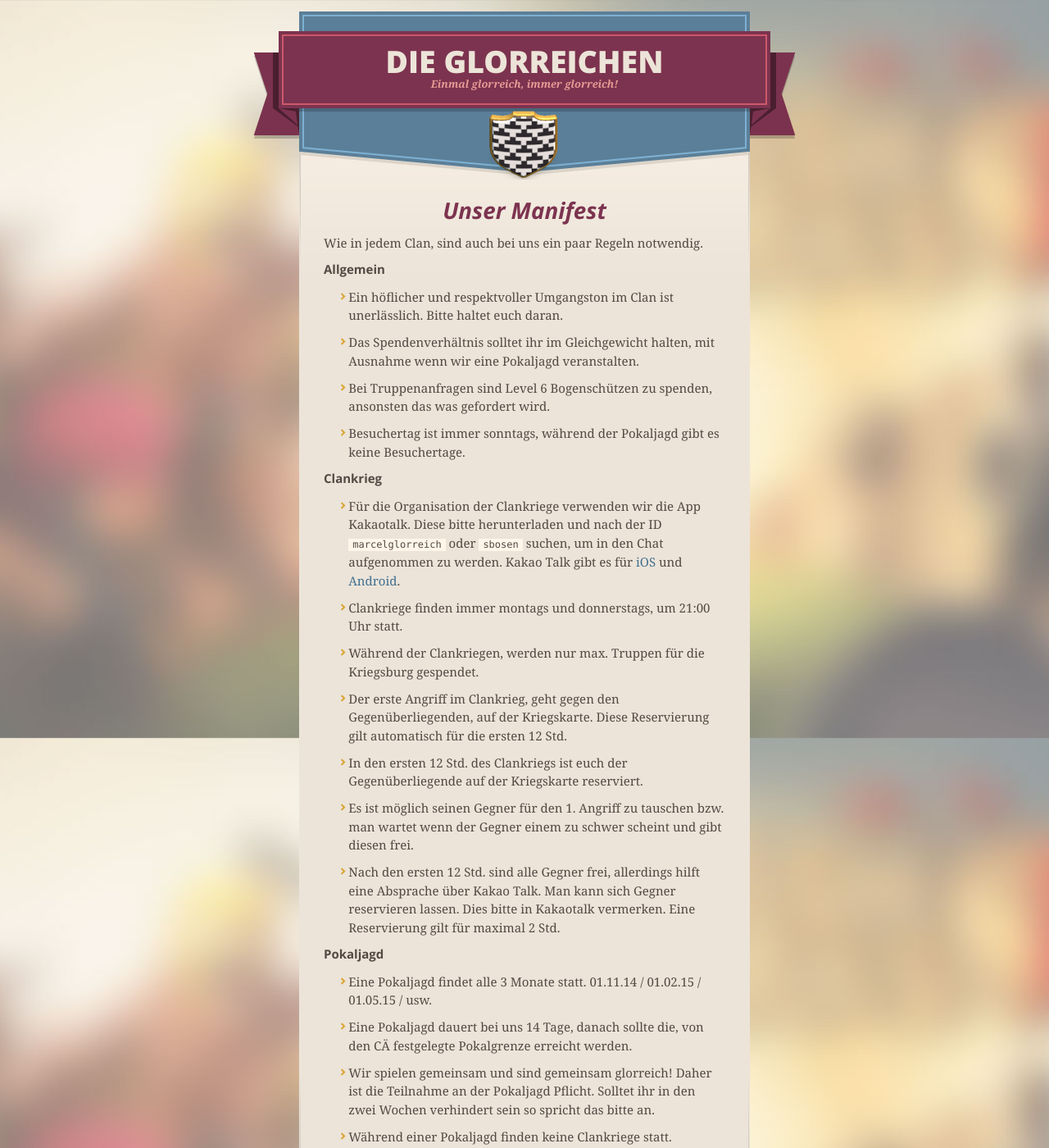
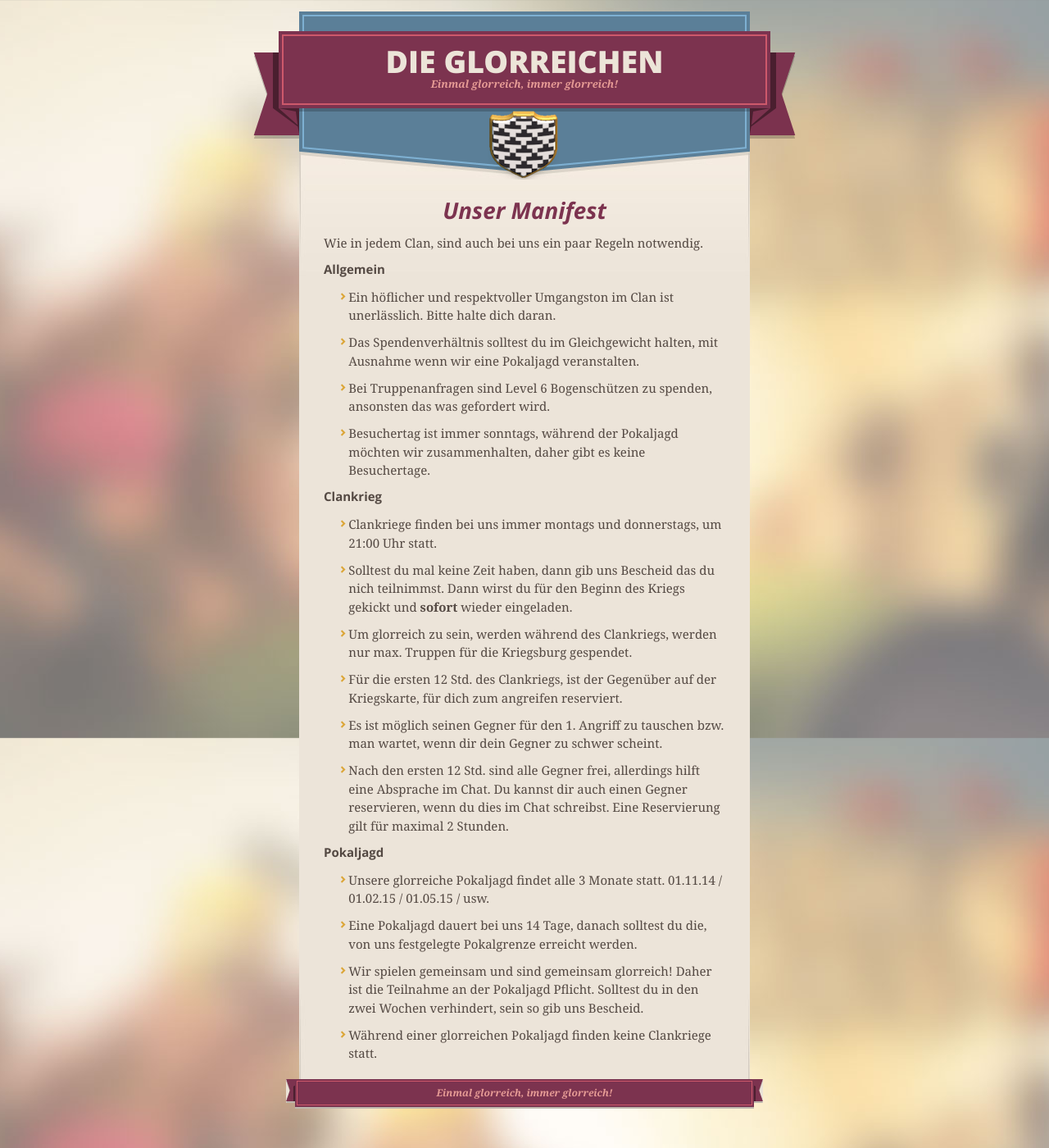
Before and after one commit to glorreich/glorreich.github.io, a Jekyll site: the page built from _posts/2014-11-20-manifest.markdown, in a window 1280 px wide and 1400 px high. Shown: the whole window at 82% size. Built offline with Jekyll 4.4.1, drawn with Linux system fonts in a browser that asks for light colours; nearby versions of some CDN libraries.

Commit message:
Update 2014-11-20-manifest.markdown

```diff
--- a/_posts/2014-11-20-manifest.markdown
+++ b/_posts/2014-11-20-manifest.markdown
@@ -10,35 +10,36 @@
 
 # Allgemein
 
-* Ein höflicher und respektvoller Umgangston im Clan ist unerlässlich. Bitte haltet euch daran.
+* Ein höflicher und respektvoller Umgangston im Clan ist unerlässlich. Bitte halte dich daran.
 
-* Das Spendenverhältnis solltet ihr im Gleichgewicht halten, mit Ausnahme wenn wir eine Pokaljagd veranstalten.
+* Das Spendenverhältnis solltest du im Gleichgewicht halten, mit Ausnahme wenn wir eine Pokaljagd veranstalten.
 
 * Bei Truppenanfragen sind Level 6 Bogenschützen zu spenden, ansonsten das was gefordert wird.
 
-* Besuchertag ist immer sonntags, während der Pokaljagd gibt es keine Besuchertage.
+* Besuchertag ist immer sonntags, während der Pokaljagd möchten wir zusammenhalten, daher gibt es keine Besuchertage.
 
 # Clankrieg
 
-* Für die Organisation der Clankriege verwenden wir die App Kakaotalk. Diese bitte herunterladen und nach der ID `marcelglorreich` oder `sbosen` suchen, um in den Chat aufgenommen zu werden. Kakao Talk gibt es für [iOS](https://itunes.apple.com/de/app/kakaotalk-messenger/id362057947?mt=8&uo=4) und [Android](https://play.google.com/store/apps/details?id=com.kakao.talk).
+<!-- * Für die Organisation der Clankriege verwenden wir die App Kakaotalk. Diese bitte herunterladen und nach der ID `marcelglorreich` oder `sbosen` suchen, um in den Chat aufgenommen zu werden. Kakao Talk gibt es für [iOS](https://itunes.apple.com/de/app/kakaotalk-messenger/id362057947?mt=8&uo=4) und [Android](https://play.google.com/store/apps/details?id=com.kakao.talk). -->
 
-* Clankriege finden immer montags und donnerstags, um 21:00 Uhr statt.
+* Clankriege finden bei uns immer montags und donnerstags, um 21:00 Uhr statt.
 
-* Während der Clankriegen, werden nur max. Truppen für die Kriegsburg gespendet.
+* Solltest du mal keine Zeit haben, dann gib uns Bescheid das du nich teilnimmst. Dann wirst du für den Beginn des Kriegs gekickt und **sofort** wieder eingeladen.
 
-* Der erste Angriff im Clankrieg, geht gegen den Gegenüberliegenden, auf der Kriegskarte. Diese Reservierung gilt automatisch für die ersten 12 Std.
-* In den ersten 12 Std. des Clankriegs ist euch der Gegenüberliegende auf der Kriegskarte reserviert.
+* Um glorreich zu sein, werden während des Clankriegs, werden nur max. Truppen für die Kriegsburg gespendet.
 
-* Es ist möglich seinen Gegner für den 1. Angriff zu tauschen bzw. man wartet wenn der Gegner einem zu schwer scheint und gibt diesen frei.
+* Für die ersten 12 Std. des Clankriegs, ist der Gegenüber auf der Kriegskarte, für dich zum angreifen reserviert.
 
-* Nach den ersten 12 Std. sind alle Gegner frei, allerdings hilft eine Absprache über Kakao Talk. Man kann sich Gegner reservieren lassen. Dies bitte in Kakaotalk vermerken. Eine Reservierung gilt für maximal 2 Std.
+* Es ist möglich seinen Gegner für den 1. Angriff zu tauschen bzw. man wartet, wenn dir dein Gegner zu schwer scheint.
+
+* Nach den ersten 12 Std. sind alle Gegner frei, allerdings hilft eine Absprache im Chat. Du kannst dir auch einen Gegner reservieren, wenn du dies im Chat schreibst. Eine Reservierung gilt für maximal 2 Stunden.
 
 # Pokaljagd
 
-* Eine Pokaljagd findet alle 3 Monate statt. 01.11.14 / 01.02.15 / 01.05.15 / usw.
+* Unsere glorreiche Pokaljagd findet alle 3 Monate statt. 01.11.14 / 01.02.15 / 01.05.15 / usw.
 
-* Eine Pokaljagd dauert bei uns 14 Tage, danach sollte die, von den CÄ festgelegte Pokalgrenze erreicht werden.
+* Eine Pokaljagd dauert bei uns 14 Tage, danach solltest du die, von uns festgelegte Pokalgrenze erreicht werden.
 
-* Wir spielen gemeinsam und sind gemeinsam glorreich! Daher ist die Teilnahme an der Pokaljagd Pflicht. Solltet ihr in den zwei Wochen verhindert sein so spricht das bitte an.
+* Wir spielen gemeinsam und sind gemeinsam glorreich! Daher ist die Teilnahme an der Pokaljagd Pflicht. Solltest du in den zwei Wochen verhindert, sein so gib uns Bescheid.
 
-* Während einer Pokaljagd finden keine Clankriege statt.
+* Während einer glorreichen Pokaljagd finden keine Clankriege statt.
```
